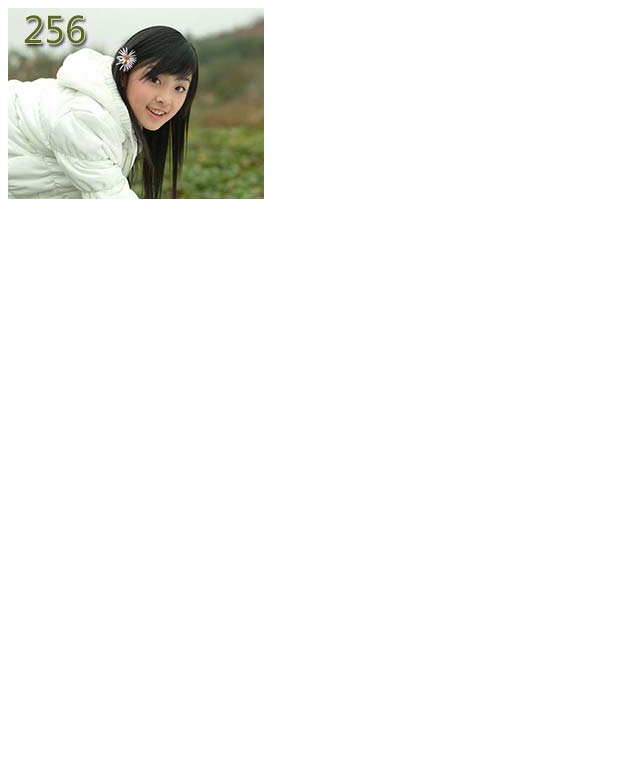
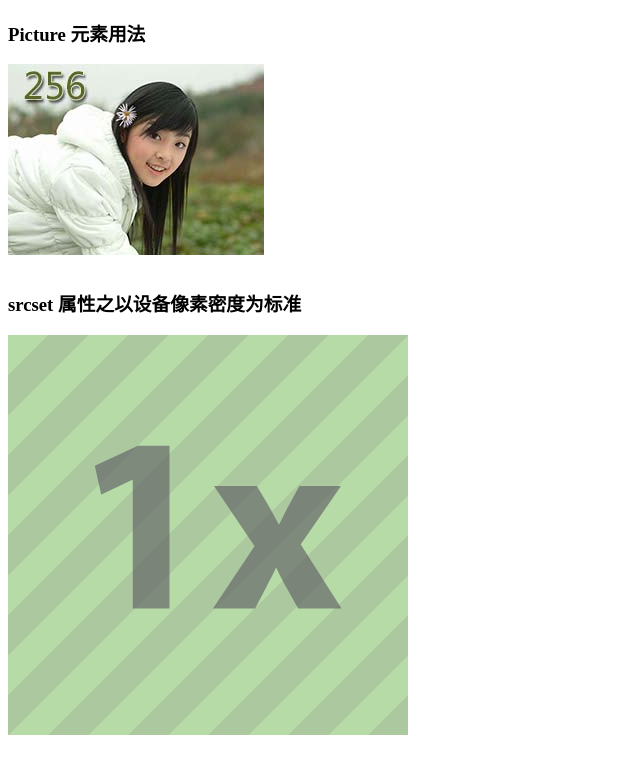
Before and after one commit to hexuanzhang/H5, a plain HTML site: page label/picture.html in a window 1280 px wide. Shown: the whole page, without its empty margins (0-640 px from the left). Drawn offline with Linux system fonts and the light colour scheme.

Commit message:
srcset
srcset 设备像素比用法

```diff
--- a/label/picture.html
+++ b/label/picture.html
@@ -3,8 +3,15 @@
 <head>
     <meta charset="UTF-8">
     <title>Title</title>
+    <style>
+        section {
+            margin-bottom: 30px;
+        }
+    </style>
 </head>
 <body>
+    <section>
+        <h3>Picture 元素用法</h3>
         <picture>
             <source srcset="./img/mm-width-128px.jpg" media="(max-width: 1000px)">
             <!-- 支持 picture 元素时的默认显示图片 -->
@@ -12,5 +19,11 @@
             <!-- 不支持 picture 元素时回退方案 -->
             <img srcset="./img/mm-width-256px.jpg" alt="">
         </picture>
+    </section>
+
+    <section>
+        <h3>srcset 属性之以设备像素密度为标准</h3>
+        <img src="./img/image-1x.png" srcset="./img/image-2x.png 2x, ./img/image-3x.png 3x, ./img/image-4x.png 4x" alt="">
+    </section>
 </body>
 </html>
```
Also changed, not shown: label/img/image-1x.png (added), label/img/image-2x.png (added), label/img/image-3x.png (added), label/img/image-4x.png (added). Lines whose indentation alone changed are shown as unchanged.
